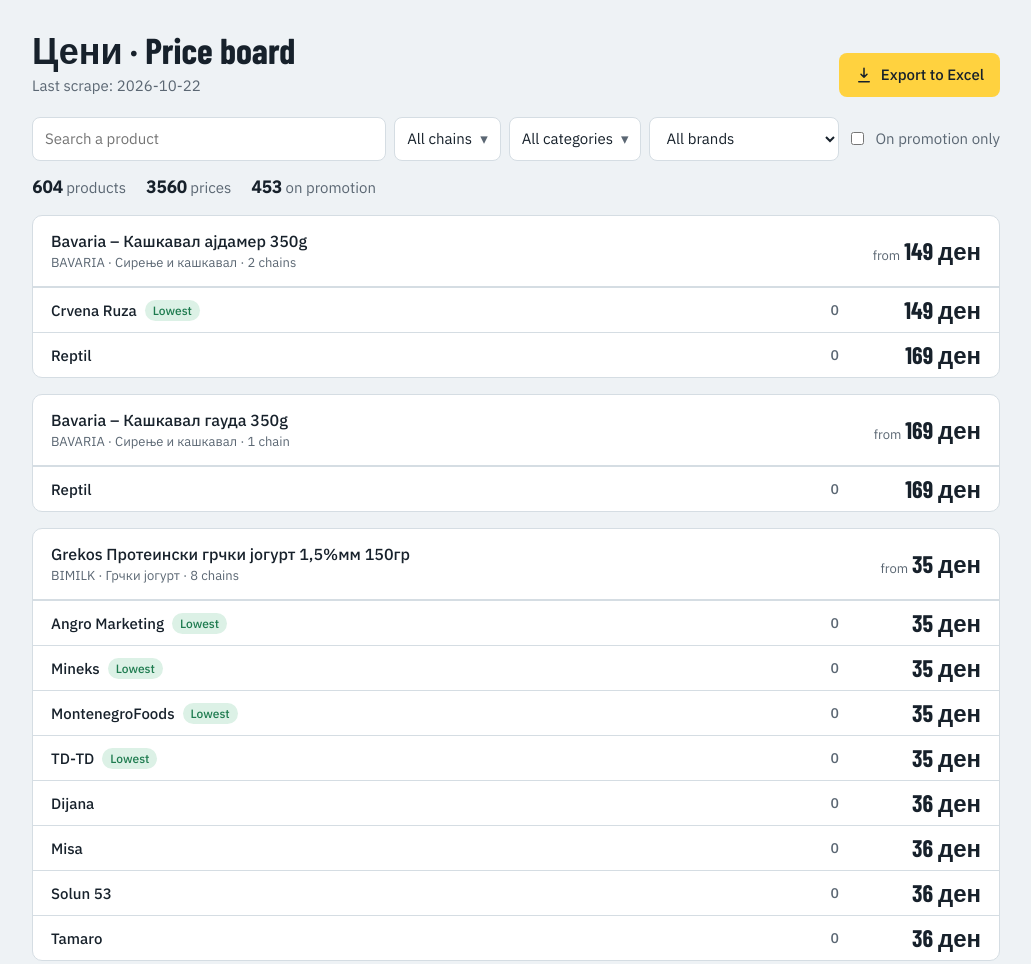
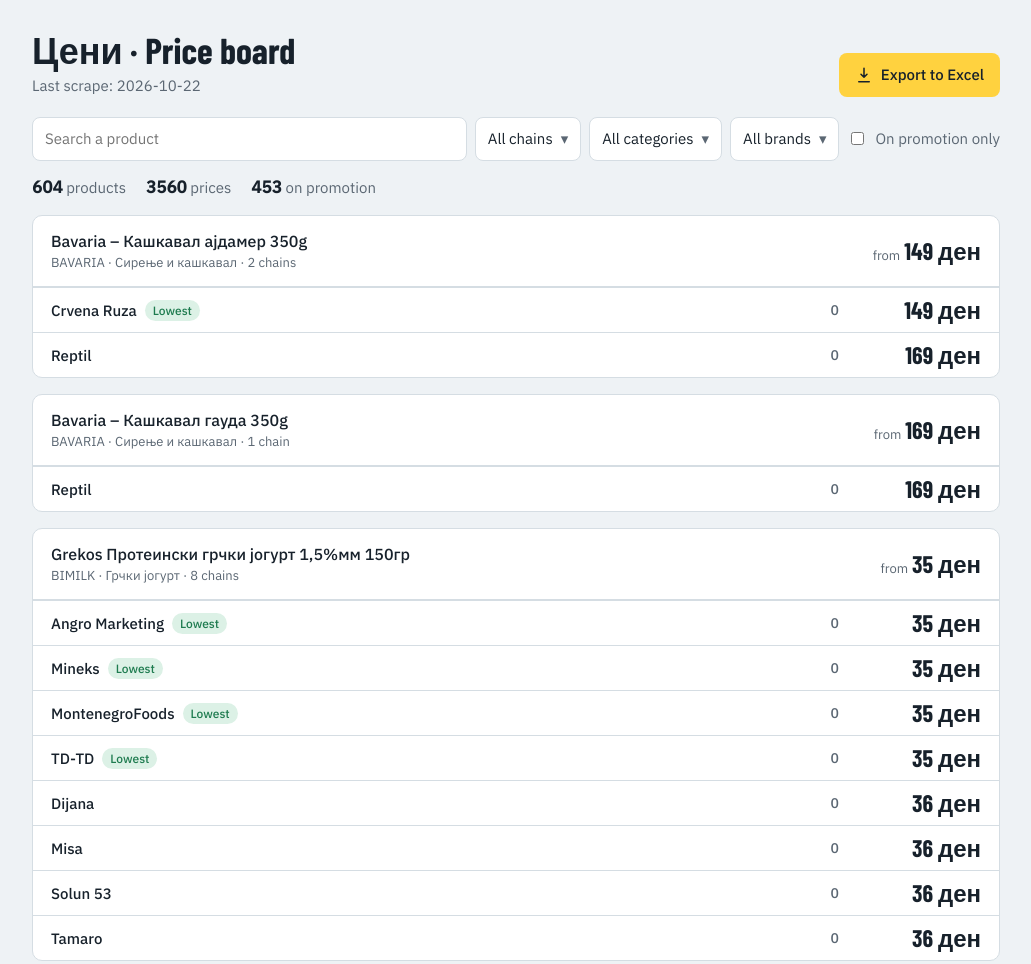
Before and after one commit to bojanlaktalis-hub/price-dashboard, a plain HTML site: page index.html in a window 1280 px wide. Shown: the top 964 px of the page, without its empty margins (124-1155 px from the left). Drawn offline with nearby package versions, Linux system fonts and the light colour scheme.

Commit message:
Add files via upload

```diff
--- a/index.html
+++ b/index.html
@@ -36,7 +36,7 @@
 </style></head><body><main>
 <div class="top"><div><h1>Цени · Price board</h1><p class="sub" id="upd">Loading…</p></div>
 <button class="btn" id="exp" type="button"><svg width="18" height="18" viewBox="0 0 24 24" fill="none" stroke="currentColor" stroke-width="2" stroke-linecap="round" stroke-linejoin="round" aria-hidden="true"><path d="M12 3v12m0 0l-4-4m4 4l4-4M5 21h14"/></svg>Export to Excel</button></div>
-<div class="bar"><input type="search" id="q" aria-label="Search a product" placeholder="Search a product"><details class="ms" id="chain"><summary>All chains</summary><div class="panel"></div></details><details class="ms" id="cat"><summary>All categories</summary><div class="panel"></div></details><select id="brand" aria-label="Brand"></select>
+<div class="bar"><input type="search" id="q" aria-label="Search a product" placeholder="Search a product"><details class="ms" id="chain"><summary>All chains</summary><div class="panel"></div></details><details class="ms" id="cat"><summary>All categories</summary><div class="panel"></div></details><details class="ms" id="brand"><summary>All brands</summary><div class="panel"></div></details>
 <label><input type="checkbox" id="promo"> On promotion only</label></div>
 <div class="stats" id="stats"></div><div id="list"></div></main>
 <script>
@@ -52,8 +52,8 @@
 const sel=id=>[...document.querySelectorAll("#"+id+" input:checked")].map(i=>i.value),ALL={};
 function lbl(id){const s=sel(id);$(id).querySelector("summary").textContent=!s.length?ALL[id]:s.length===1?s[0]:s.length+" selected"}
 function ms(id,all,vals){ALL[id]=all;$(id).querySelector(".panel").innerHTML='<button type="button" class="clr">Clear selection</button>'+[...new Set(vals)].sort().map(v=>`<label><input type="checkbox" value="${esc(v)}"> ${esc(v)}</label>`).join("");lbl(id)}
-function view(){const q=$("q").value.toLowerCase(),c=sel("chain"),k=sel("cat"),b=$("brand").value,po=$("promo").checked;
-return G.filter(g=>(!k.length||k.includes(g.category))&&(!b||g.brand===b)&&(g.name+" "+g.brand).toLowerCase().includes(q)).map(g=>({...g,rows:g.items.filter(it=>!c.length||c.includes(it.chain)).map(it=>({it,...last(it)})).filter(r=>r.price!=null&&(!po||r.promo)).sort((a,b)=>a.price-b.price)})).filter(g=>g.rows.length)}
+function view(){const q=$("q").value.toLowerCase(),c=sel("chain"),k=sel("cat"),b=sel("brand"),po=$("promo").checked;
+return G.filter(g=>(!k.length||k.includes(g.category))&&(!b.length||b.includes(g.brand))&&(g.name+" "+g.brand).toLowerCase().includes(q)).map(g=>({...g,rows:g.items.filter(it=>!c.length||c.includes(it.chain)).map(it=>({it,...last(it)})).filter(r=>r.price!=null&&(!po||r.promo)).sort((a,b)=>a.price-b.price)})).filter(g=>g.rows.length)}
 function render(){V=view();const n=V.reduce((a,g)=>a+g.rows.length,0),pr=V.reduce((a,g)=>a+g.rows.filter(r=>r.promo).length,0);
 $("stats").innerHTML=`<span><b>${V.length}</b> products</span><span><b>${n}</b> prices</span><span><b>${pr}</b> on promotion</span>`;
 if(!V.length){$("list").innerHTML='<div class="empty">No products to show. Run the daily scrape, or change the filters.</div>';return}
@@ -74,9 +74,9 @@
 j.items.forEach(it=>{const k=it.id||it.name;if(!m.has(k))m.set(k,{name:it.name,category:it.category,brand:"",items:[]});const g=m.get(k);if(!g.brand&&it.brand)g.brand=it.brand;g.items.push(it)});
 G=[...m.values()].sort((a,b)=>a.name.localeCompare(b.name));$("upd").textContent=j.updated?"Last scrape: "+j.updated:"No data yet";
 const opt=(id,all,vals)=>$(id).innerHTML=`<option value="">${all}</option>`+[...new Set(vals)].sort().map(v=>`<option>${esc(v)}</option>`).join("");
-ms("chain","All chains",j.items.map(x=>x.chain));ms("cat","All categories",j.items.map(x=>x.category));opt("brand","All brands",j.items.map(x=>x.brand).filter(Boolean));render()}).catch(()=>$("upd").textContent="Could not load data/prices.json");
-["q","brand","promo"].forEach(id=>$(id).addEventListener("input",render));
-["chain","cat"].forEach(id=>{const el=$(id);
+ms("chain","All chains",j.items.map(x=>x.chain));ms("cat","All categories",j.items.map(x=>x.category));ms("brand","All brands",j.items.map(x=>x.brand).filter(Boolean));render()}).catch(()=>$("upd").textContent="Could not load data/prices.json");
+["q","promo"].forEach(id=>$(id).addEventListener("input",render));
+["chain","cat","brand"].forEach(id=>{const el=$(id);
 el.addEventListener("change",e=>{if(e.target.matches("input")){lbl(id);render()}});
 el.addEventListener("click",e=>{if(e.target.matches(".clr")){el.querySelectorAll("input").forEach(i=>i.checked=false);lbl(id);render()}})});
 document.addEventListener("click",e=>document.querySelectorAll(".ms[open]").forEach(d=>{if(!d.contains(e.target))d.open=false}));
```
